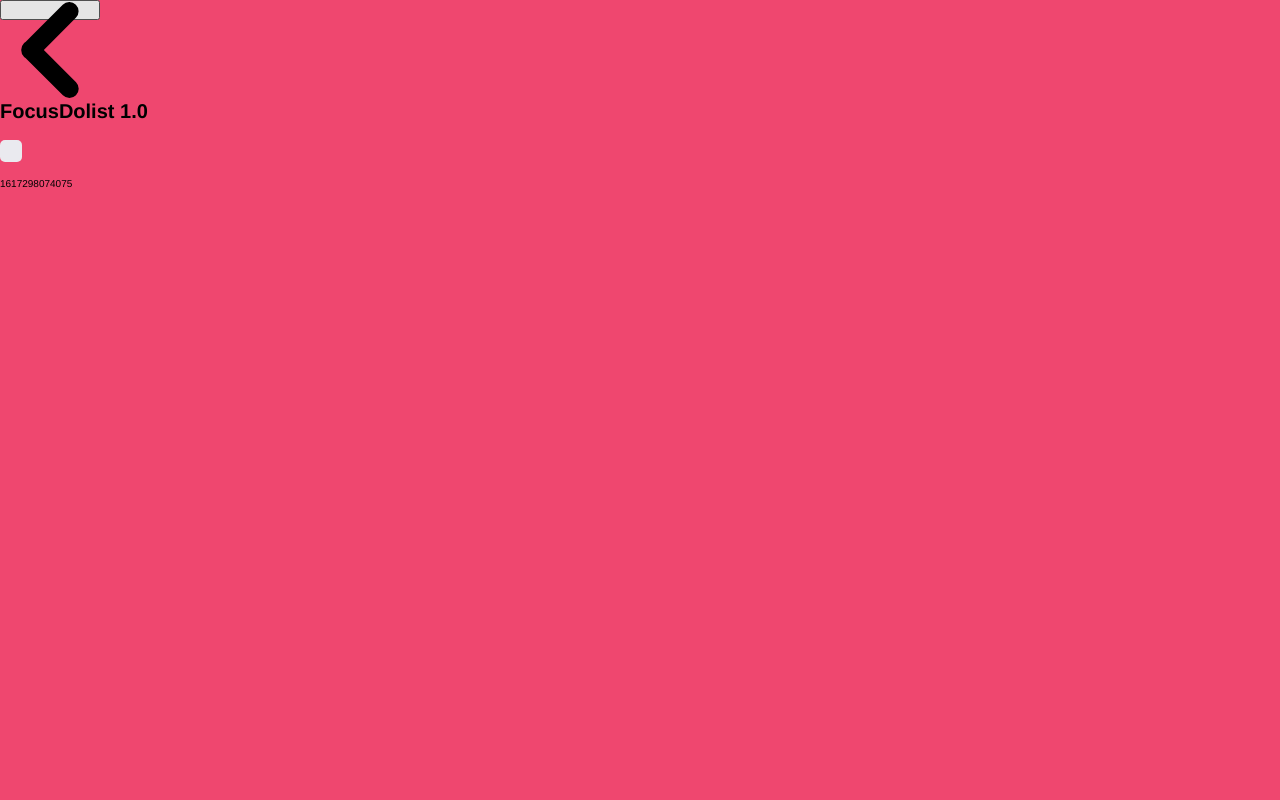
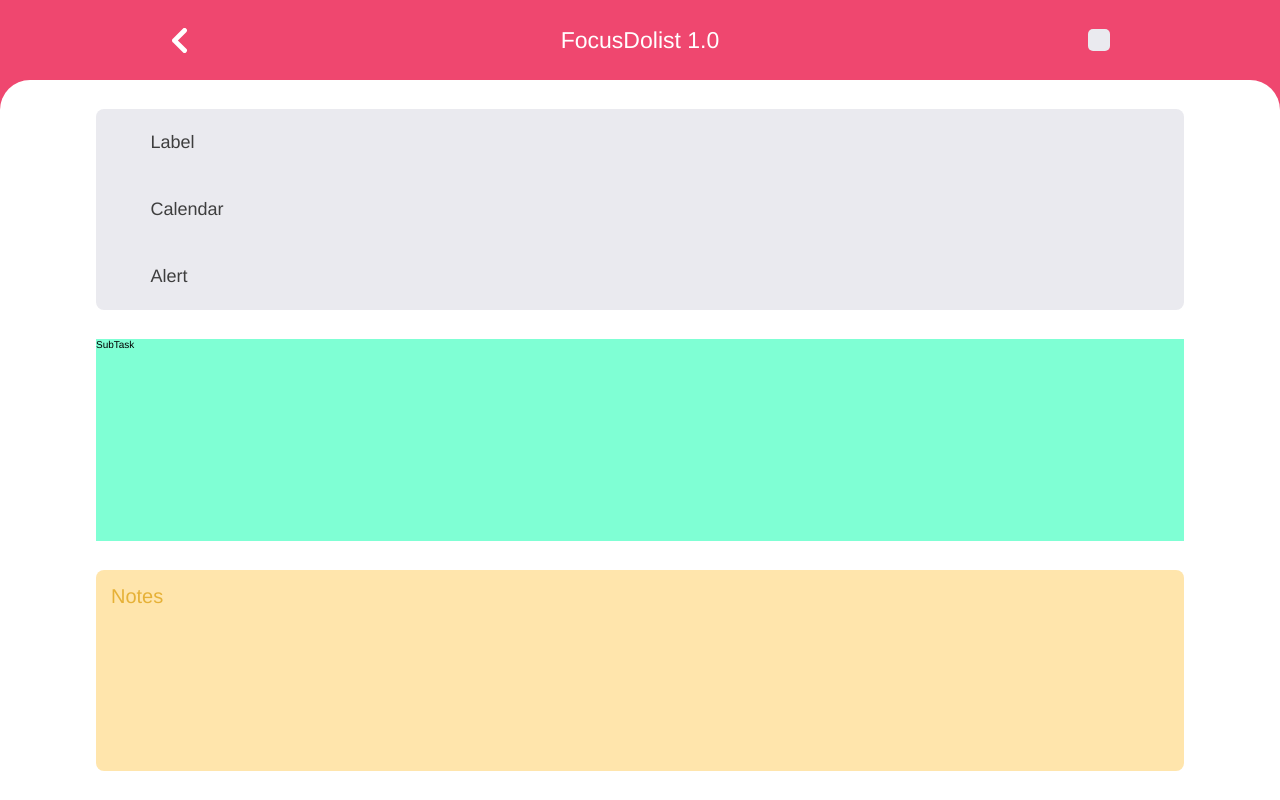
Before and after one commit to alejandrodotor8/FocusDoList, a React (Create React App) app: page /task/1617298074075 in a window 1280 px wide. Built offline with nearby package versions, Linux system fonts and the light colour scheme.

Commit message:
Checkbox and Notes at info-task

```diff
--- a/src/actions/index.js
+++ b/src/actions/index.js
@@ -18,3 +18,11 @@ export const getTask = (payload) => ({
 	type: 'GET_TASK',
 	payload,
 })
+export const clearTask = (payload) => ({
+	type: 'CLEAR_TASK',
+	payload,
+})
+export const setNoteTask = (payload) => ({
+	type: 'SET_NOTE_TASK',
+	payload,
+})
--- a/src/components/Checkbox.js
+++ b/src/components/Checkbox.js
@@ -1,20 +1,48 @@
-import React, { useState } from 'react'
+import React, { useState, useEffect } from 'react'
+import { connect } from 'react-redux'
+import { changeCheckTask } from '../actions'
 import '../styles/Checkbox.css'
 
 const Checkbox = (props) => {
-	const { checked, checkID, checkBtn, handleChange } = props
-	const [checkState, setCheckState] = useState(checked)
+	const { checked, taskID, checkBtn, changeStyle } = props
+	const [check, setCheck] = useState(checked)
+	const { linkDiv, linkP } = changeStyle
+
+	const handleChangeCheck = (e) => {
+		setCheck(e.target.checked)
+		props.changeCheckTask({ id: taskID, checked: e.target.checked })
+	}
+	useEffect(() => {
+		setCheck(check || props.task.done)
+		if (check || props.task.done) {
+			linkDiv.current.classList.add('label-done')
+			linkP.current.classList.add('text-done')
+		} else {
+			linkDiv.current.classList.remove('label-done')
+			linkP.current.classList.remove('text-done')
+		}
+	}, [check, props])
+
 	return (
 		<label className='label-check'>
 			<input
-				defaultChecked={checkState}
+				defaultChecked={check}
 				type='checkbox'
 				className='check'
 				ref={checkBtn}
-				onChange={() => handleChange(checkID, setCheckState)}
+				onChange={handleChangeCheck}
 			/>
 		</label>
 	)
 }
+const mapStateToProps = (state) => {
+	return {
+		task: state.actualTask,
+	}
+}
 
-export default Checkbox
+const mapDispatchToProps = {
+	changeCheckTask,
+}
+
+export default connect(mapStateToProps, mapDispatchToProps)(Checkbox)
--- a/src/components/Input.js
+++ b/src/components/Input.js
@@ -12,6 +12,7 @@ const Input = (props) => {
 			done: false,
 			id: (+new Date()).toString(),
 			description,
+			notes: '',
 		})
 		setDescription('')
 	}
--- /dev/null
+++ b/src/components/Notes.js
@@ -0,0 +1,59 @@
+import React, { useState, useRef, useEffect } from 'react'
+import { connect } from 'react-redux'
+import { setNoteTask } from '../actions'
+import '../styles/Notes.css'
+
+const Notes = (props) => {
+	const { taskID, notes } = props
+	const [note, setNote] = useState(notes)
+	const notesArea = useRef(null)
+
+	useEffect(() => {
+		notesArea.current.value = notes
+	}, [notes])
+
+	const handleChange = () => {
+		setNote(notesArea.current.value)
+
+		const timeoutId = setTimeout(() => {
+			props.setNoteTask({
+				id: taskID,
+				notes: notesArea.current.value,
+			})
+		}, 1000)
+		return () => clearTimeout(timeoutId)
+	}
+	let timeoutID
+
+	const handleKeyUp = () => {
+		clearTimeout(timeoutID)
+		timeoutID = setTimeout(() => {
+			props.setNoteTask({
+				id: taskID,
+				notes: notesArea.current.value,
+			})
+			console.log('Done Type')
+		}, 1000)
+	}
+
+	return (
+		<label className='section__notes'>
+			<textarea
+				ref={notesArea}
+				placeholder='Notes'
+				value={note}
+				onChange={(e) => {
+					setNote(e.target.value)
+					clearTimeout(timeoutID)
+				}}
+				onKeyUp={handleKeyUp}
+			/>
+		</label>
+	)
+}
+
+const mapDispatchToProps = {
+	setNoteTask,
+}
+
+export default connect(null, mapDispatchToProps)(Notes)
--- a/src/components/Task.js
+++ b/src/components/Task.js
@@ -5,7 +5,7 @@ import { deleteTask, changeCheckTask } from '../actions'
 import anime from '../utils/anime.es'
 import config from '../assets/img/config.png'
 import trash from '../assets/img/trash.png'
-//import handleStartClick from '../utils/handleClick';
+import handleStartClick from '../utils/handleClick'
 import { handleStartTouch, handleMoveTouch, handleEndTouch } from '../utils/handleTouch'
 import Checkbox from '../components/Checkbox'
 import '../styles/Task.css'
@@ -21,18 +21,6 @@ const Task = (props) => {
 	const linkDiv = useRef(null)
 	const linkP = useRef(null)
 
-	const handleChangeCheck = (id, setCheckState) => {
-		props.changeCheckTask({ checked: checkBtn.current.checked, id: id })
-		setCheckState(checkBtn.current.checked)
-		done = checkBtn.current.checked
-		if (done) {
-			linkDiv.current.className = 'label-done label'
-			linkP.current.className = 'text-done text'
-		} else {
-			linkDiv.current.className = 'label'
-			linkP.current.className = 'text'
-		}
-	}
 	const handleDeleteTask = (id) => {
 		anime({
 			targets: taskContainer.current,
@@ -59,7 +47,7 @@ const Task = (props) => {
 			onTouchEnd={() =>
 				taskBody.current.className === 'task__body' && handleEndTouch(taskBody.current)
 			}
-			//onMouseDown={(e) => taskBody.current.className === 'task__body' && handleStartClick(e, id)}
+			onMouseDown={(e) => taskBody.current.className === 'task__body' && handleStartClick(e, id)}
 		>
 			<button className='task__config'>
 				<div className='icon'>
@@ -73,12 +61,11 @@ const Task = (props) => {
 						{description}
 					</p>
 				</Link>
-
 				<Checkbox
 					checked={done}
-					checkID={id}
+					taskID={id}
 					checkBtn={checkBtn}
-					handleChange={handleChangeCheck}
+					changeStyle={{ linkDiv, linkP }}
 				/>
 			</div>
 			<button className='task__trash' name={id}>
--- a/src/index.js
+++ b/src/index.js
@@ -10,9 +10,9 @@ const initialState = {
 	user: {},
 	actualTask: {},
 	tasks: [
-		{ done: false, id: '1617298074075', description: 'FocusDolist 1.0' },
-		{ done: false, id: '1617298089589', description: '@alejandrodotor8' },
-		{ done: false, id: '1617298094842', description: 'Task One' },
+		{ done: false, id: '1617298074075', description: 'FocusDolist 1.0', notes: '' },
+		{ done: false, id: '1617298089589', description: '@alejandrodotor8', notes: '' },
+		{ done: false, id: '1617298094842', description: 'Task One', notes: '' },
 	],
 }
 
--- a/src/pages/InfoTask.js
+++ b/src/pages/InfoTask.js
@@ -1,44 +1,53 @@
 import React, { useEffect, useRef } from 'react'
 import { connect } from 'react-redux'
-import { getTask, changeCheckTask } from '../actions'
+import { getTask, setNoteTask, clearTask } from '../actions'
 import Checkbox from '../components/Checkbox'
-import previous from '../assets/img/previous.svg'
+import Notes from '../components/Notes'
 import '../styles/InfoTask.css'
 
 const InfoTask = (props) => {
 	const id = props.match.params.id
-	let done = props.task.done
+
 	const checkBtn = useRef(null)
-
-	useEffect(() => {
-		checkBtn.current.checked = done
-	})
+	const linkDiv = useRef(null)
+	const linkP = useRef(null)
 
 	useEffect(() => {
 		props.getTask(id)
-	})
-
-	const handleChangeCheck = (id, setCheckState) => {
-		props.changeCheckTask({ checked: checkBtn.current.checked, id: id })
-		setCheckState(checkBtn.current.checked)
-	}
+	}, [])
 
 	return (
-		<div className='info-task'>
-			<header>
-				<button className='back-btn' type='button' onClick={() => props.history.push('/')}>
-					<img src={previous} alt='' />
+		<div ref={linkDiv} className='info-task'>
+			<header className='info-task__header'>
+				<button
+					className='back-btn'
+					type='button'
+					onClick={() => {
+						props.clearTask()
+						props.history.push('/')
+					}}
+				>
+					<svg xmlns='http://www.w3.org/2000/svg' viewBox='0 0 55.753 55.753'>
+						<path d='M12.745 23.915c.283-.282.59-.52.913-.727L35.266 1.581a5.4 5.4 0 017.637 7.638L24.294 27.828l18.705 18.706a5.4 5.4 0 01-7.636 7.637L13.658 32.464a5.367 5.367 0 01-.913-.727 5.367 5.367 0 01-1.572-3.911 5.369 5.369 0 011.572-3.911z' />
+					</svg>
 				</button>
-				<h1>{props.task.description}</h1>
+				<h1 ref={linkP}>{props.task.description}</h1>
 				<Checkbox
 					checked={props.task.done}
-					checkID={id}
+					taskID={id}
 					checkBtn={checkBtn}
-					handleChange={handleChangeCheck}
+					changeStyle={{ linkDiv, linkP }}
 				/>
 			</header>
-
-			<p>{id}</p>
+			<section className='info-task__section'>
+				<ul className='section__selects'>
+					<li>Label</li>
+					<li>Calendar</li>
+					<li>Alert</li>
+				</ul>
+				<div className='section__subtask'>SubTask</div>
+				<Notes taskID={id} notes={props.task.notes} />
+			</section>
 		</div>
 	)
 }
@@ -50,7 +59,8 @@ const mapStateToProps = (state) => {
 }
 const mapDispatchToProps = {
 	getTask,
-	changeCheckTask,
+	setNoteTask,
+	clearTask,
 }
 
 export default connect(mapStateToProps, mapDispatchToProps)(InfoTask)
--- a/src/reducers/index.js
+++ b/src/reducers/index.js
@@ -31,6 +31,22 @@ const reducer = (state, action) => {
 				...state,
 				actualTask: state.tasks.find((item) => item.id === action.payload),
 			}
+		case 'CLEAR_TASK':
+			return {
+				...state,
+				actualTask: [],
+			}
+		case 'SET_NOTE_TASK':
+			return {
+				...state,
+				tasks: state.tasks.map((item) => {
+					const { id, notes } = action.payload
+					if (item.id === id) {
+						item.notes = notes
+					}
+					return item
+				}),
+			}
 		default:
 			return state
 	}
--- a/src/styles/Checkbox.css
+++ b/src/styles/Checkbox.css
@@ -2,7 +2,7 @@
 	width: 10%;
 	height: 55px;
 	display: flex;
-	justify-content: left;
+	justify-content: flex-start;
 	align-items: center;
 }
 .check {
--- a/src/styles/InfoTask.css
+++ b/src/styles/InfoTask.css
@@ -3,7 +3,82 @@
 	height: 100vh;
 	background-color: var(--color-red);
 }
+.info-task__header {
+	width: 100%;
+	height: 10%;
+	display: flex;
+	justify-content: space-around;
+	align-items: center;
+}
+
 .back-btn {
-	width: 100px;
-	height: 20px;
+	width: 10%;
+	background: none;
+	border: none;
+	display: flex;
+	justify-content: flex-end;
+	align-items: center;
+	padding: 10px 0;
 }
+.back-btn svg {
+	width: 25px;
+	height: 25px;
+	fill: var(--color-white);
+}
+
+.info-task h1 {
+	text-align: center;
+	width: 50%;
+	color: var(--color-white);
+	font-size: 2.3rem;
+	font-weight: 400;
+}
+
+.info-task__section {
+	width: 100%;
+	height: 90%;
+	background-color: var(--color-white);
+	border-radius: 30px 30px 0 0;
+	display: flex;
+	flex-wrap: wrap;
+	justify-content: center;
+	align-content: space-evenly;
+}
+
+.section__selects {
+	width: 85%;
+	height: 28%;
+	list-style: none;
+	display: flex;
+	flex-wrap: wrap;
+	justify-content: center;
+	align-content: space-around;
+	border-radius: 8px;
+	background-color: var(--color-palegrey);
+}
+.section__selects li {
+	width: 90%;
+	height: 20%;
+	display: flex;
+	justify-content: space-between;
+	align-items: center;
+	font-size: 1.8rem;
+	color: var(--color-dark);
+}
+.section__subtask {
+	width: 85%;
+	height: 28%;
+	background-color: aquamarine;
+}
+.section__notes {
+	width: 85%;
+	height: 28%;
+}
+
+.label-done {
+	background-color: var(--color-greyish);
+}
+.text-done {
+	color: var(--color-greyish);
+	text-decoration: line-through;
+}
--- /dev/null
+++ b/src/styles/Notes.css
@@ -0,0 +1,14 @@
+.section__notes textarea {
+	width: 100%;
+	height: 100%;
+	background-color: #ffe5ac;
+	color: #967424;
+	border: none;
+	border-radius: 8px;
+	padding: 15px;
+	font-size: 2rem;
+	resize: none;
+}
+.section__notes textarea::placeholder {
+	color: #e6b137;
+}
--- a/src/styles/Task.css
+++ b/src/styles/Task.css
@@ -42,9 +42,6 @@
 	margin-left: 15px;
 	pointer-events: none;
 }
-.label-done {
-	background-color: var(--color-greyish);
-}
 .text {
 	width: max-content;
 	color: var(--color-dark);
@@ -52,10 +49,6 @@
 	text-align: left;
 	padding-left: 10px;
 	pointer-events: none;
-}
-.text-done {
-	color: var(--color-greyish);
-	text-decoration: line-through;
 }
 .task button {
 	width: 50%;
@@ -100,3 +93,11 @@
 		width: 40%;
 	}
 }
+
+.label-done {
+	background-color: var(--color-greyish);
+}
+.text-done {
+	color: var(--color-greyish);
+	text-decoration: line-through;
+}
```
Also changed, not shown: src/assets/img/previous.svg (deleted).
